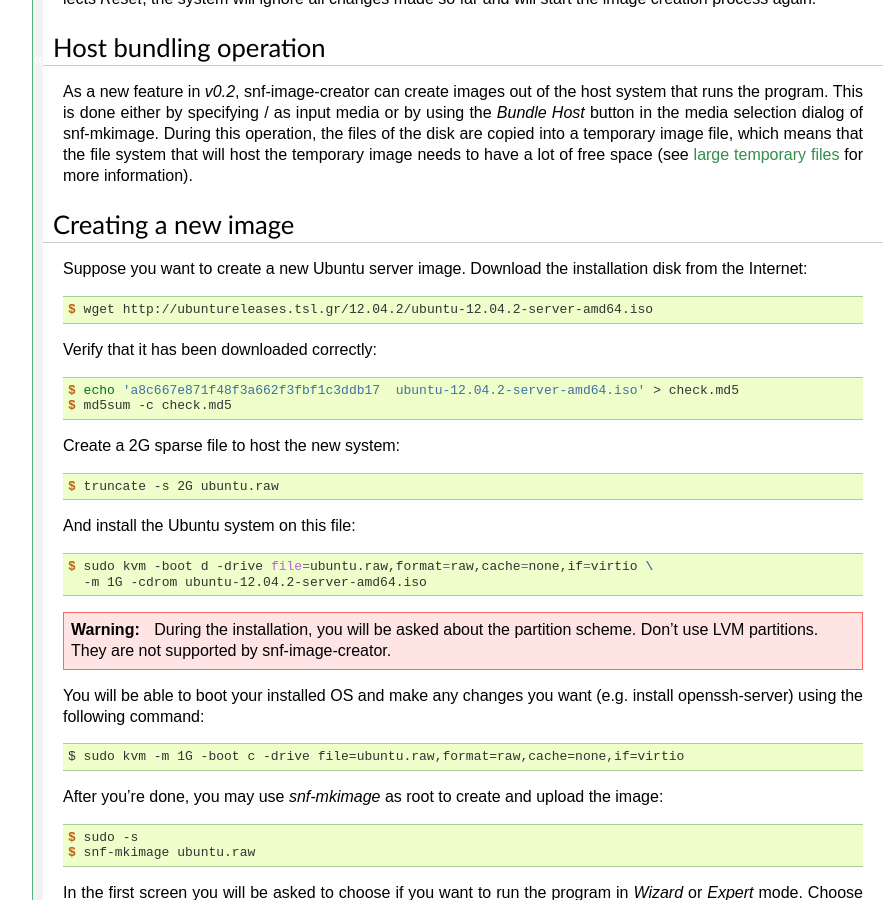
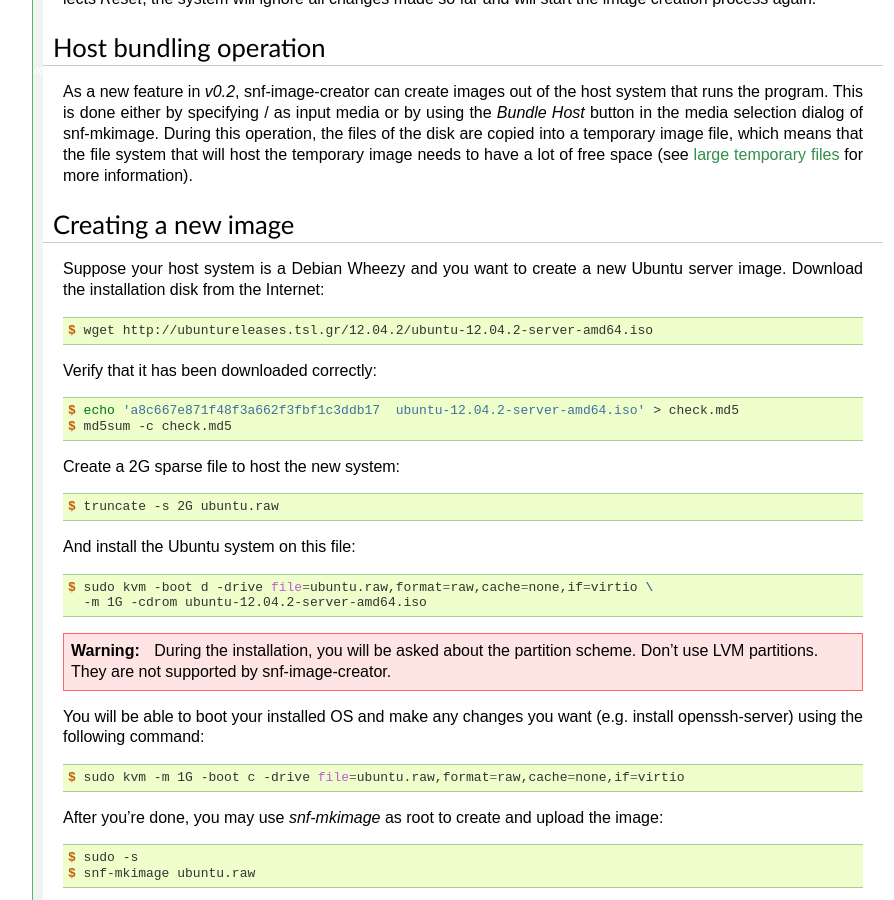
Before and after one commit to grnet/snf-image-creator, a Sphinx documentation site: the page built from docs/usage.rst, in a window 1280 px wide and 900 px high, scrolled down 4295 px. Shown: the whole window, without its empty margins (187-1081 px from the left). Built offline with Sphinx 7.4.7, drawn with Linux system fonts in a browser that asks for light colours.

Commit message:
docs: "Create a new image" example runs in Wheezy
Make sure to state that the host system in the "Create a new image"
example is a Debian Wheezy system. Most of the things work in every
distro, but some commands (e.g. kvm) may have a different name or
a slightly different functionality.

```diff
--- a/docs/usage.rst
+++ b/docs/usage.rst
@@ -239,8 +239,8 @@
 Creating a new image
 ====================
 
-Suppose you want to create a new Ubuntu server image. Download the installation
-disk from the Internet:
+Suppose your host system is a Debian Wheezy and you want to create a new Ubuntu
+server image. Download the installation disk from the Internet:
 
 .. code-block:: console
 
@@ -272,7 +272,9 @@
    use LVM partitions. They are not supported by snf-image-creator.
 
 You will be able to boot your installed OS and make any changes you want
-(e.g. install openssh-server) using the following command::
+(e.g. install openssh-server) using the following command:
+
+.. code-block:: console
 
    $ sudo kvm -m 1G -boot c -drive file=ubuntu.raw,format=raw,cache=none,if=virtio
 
```
